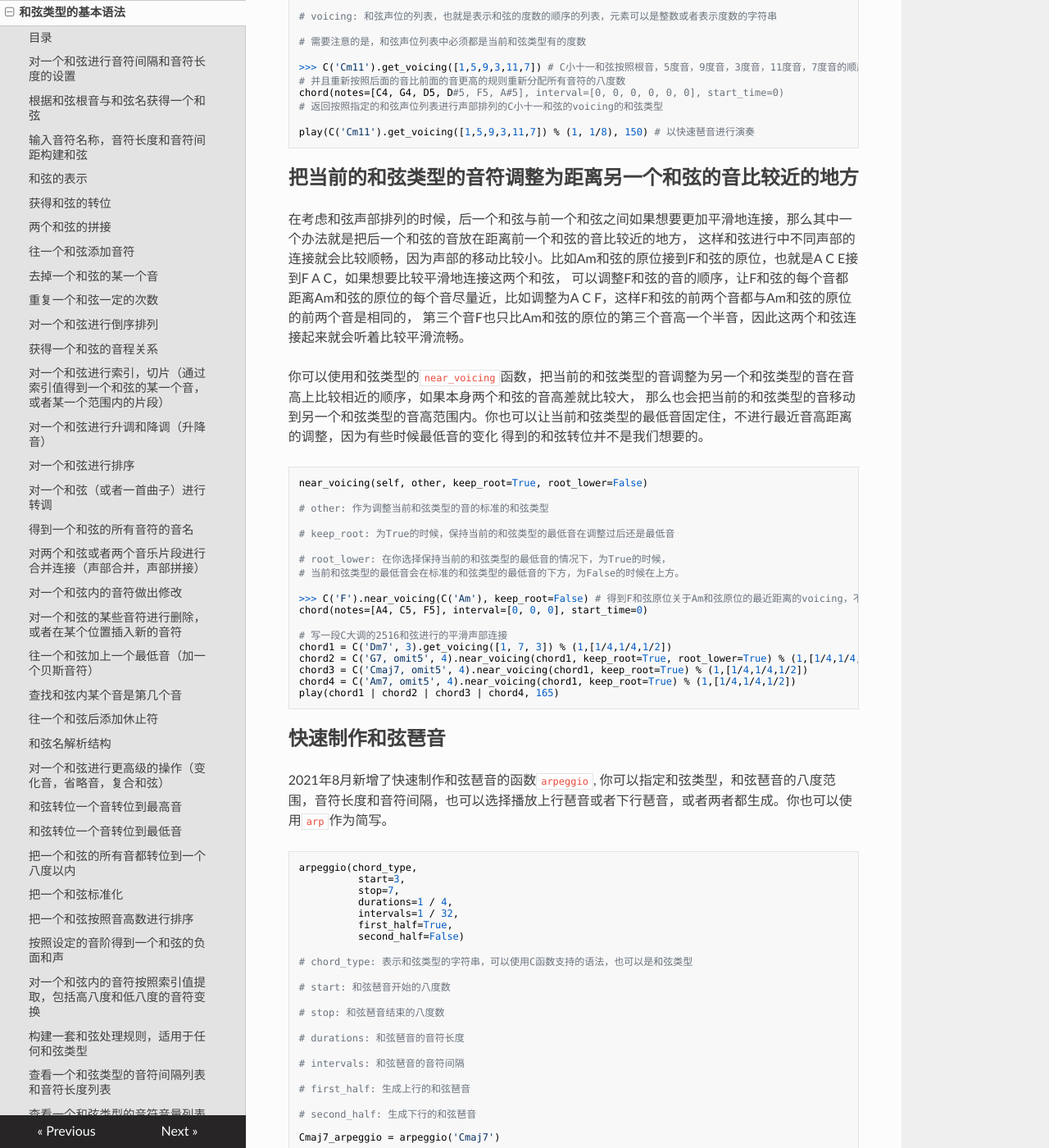
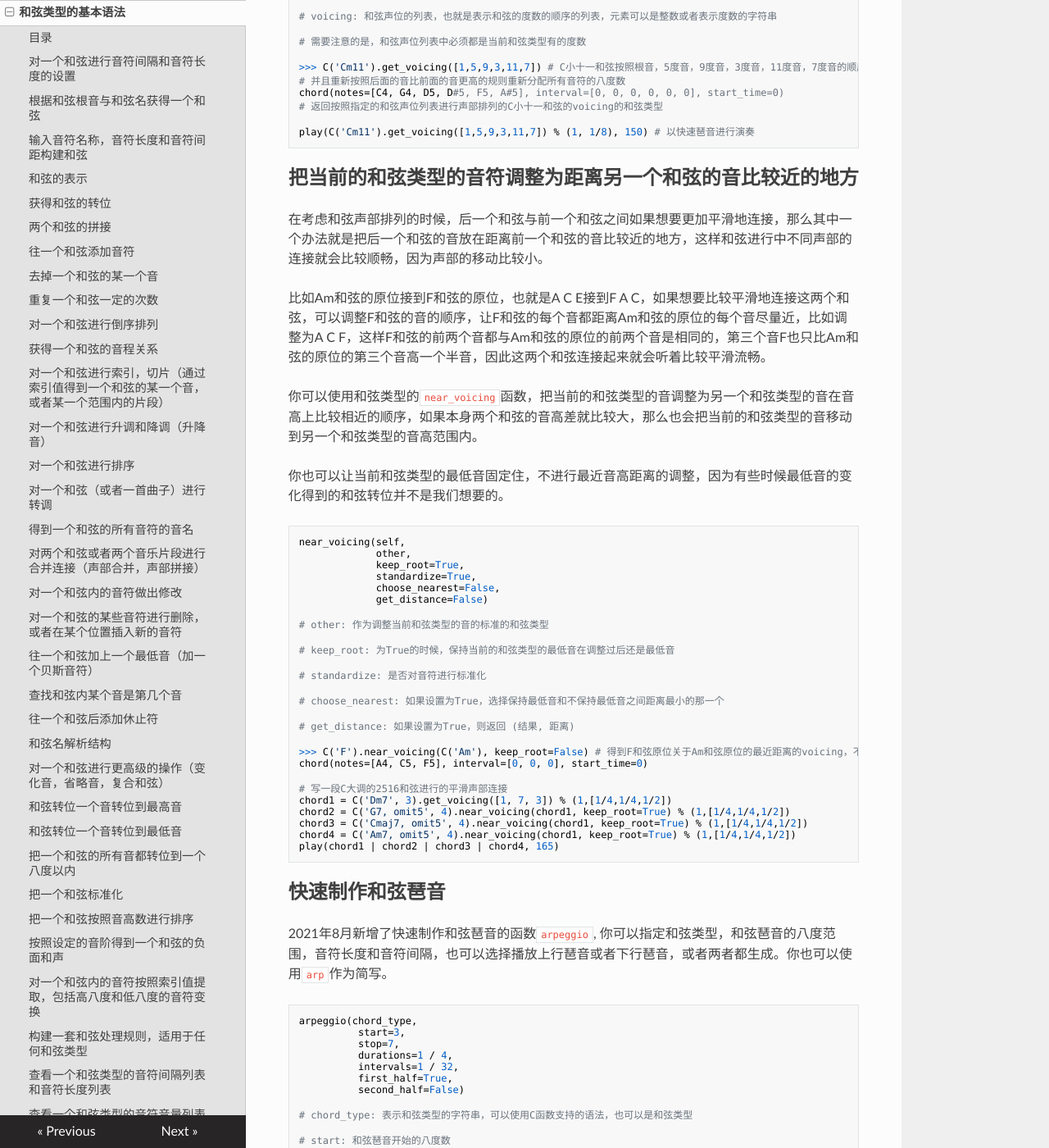
Before and after one commit to Rainbow-Dreamer/musicpy_docs_zh_CN, an MkDocs documentation site: the page built from docs/Basic syntax of chord type.md, in a window 1280 px wide and 1400 px high, scrolled down 35684 px. Shown: the whole window at 82% size. Built offline with MkDocs 1.6.1, drawn with Linux system fonts in a browser that asks for light colours; nearby versions of some CDN libraries.

Commit message:
Update Basic syntax of chord type.md

````diff
--- a/docs/Basic syntax of chord type.md
+++ b/docs/Basic syntax of chord type.md
@@ -1775,31 +1775,38 @@ play(C('Cm11').get_voicing([1,5,9,3,11,7]) % (1, 1/8), 150) # 以快速琶音进
 
 ## 把当前的和弦类型的音符调整为距离另一个和弦的音比较近的地方
 
-在考虑和弦声部排列的时候，后一个和弦与前一个和弦之间如果想要更加平滑地连接，那么其中一个办法就是把后一个和弦的音放在距离前一个和弦的音比较近的地方，
-这样和弦进行中不同声部的连接就会比较顺畅，因为声部的移动比较小。比如Am和弦的原位接到F和弦的原位，也就是A C E接到F A C，如果想要比较平滑地连接这两个和弦，
-可以调整F和弦的音的顺序，让F和弦的每个音都距离Am和弦的原位的每个音尽量近，比如调整为A C F，这样F和弦的前两个音都与Am和弦的原位的前两个音是相同的，
-第三个音F也只比Am和弦的原位的第三个音高一个半音，因此这两个和弦连接起来就会听着比较平滑流畅。
-
-你可以使用和弦类型的`near_voicing`函数，把当前的和弦类型的音调整为另一个和弦类型的音在音高上比较相近的顺序，如果本身两个和弦的音高差就比较大，
-那么也会把当前的和弦类型的音移动到另一个和弦类型的音高范围内。你也可以让当前和弦类型的最低音固定住，不进行最近音高距离的调整，因为有些时候最低音的变化
-得到的和弦转位并不是我们想要的。
-
-```python
-near_voicing(self, other, keep_root=True, root_lower=False)
+在考虑和弦声部排列的时候，后一个和弦与前一个和弦之间如果想要更加平滑地连接，那么其中一个办法就是把后一个和弦的音放在距离前一个和弦的音比较近的地方，这样和弦进行中不同声部的连接就会比较顺畅，因为声部的移动比较小。
+
+比如Am和弦的原位接到F和弦的原位，也就是A C E接到F A C，如果想要比较平滑地连接这两个和弦，可以调整F和弦的音的顺序，让F和弦的每个音都距离Am和弦的原位的每个音尽量近，比如调整为A C F，这样F和弦的前两个音都与Am和弦的原位的前两个音是相同的，第三个音F也只比Am和弦的原位的第三个音高一个半音，因此这两个和弦连接起来就会听着比较平滑流畅。
+
+你可以使用和弦类型的`near_voicing`函数，把当前的和弦类型的音调整为另一个和弦类型的音在音高上比较相近的顺序，如果本身两个和弦的音高差就比较大，那么也会把当前的和弦类型的音移动到另一个和弦类型的音高范围内。
+
+你也可以让当前和弦类型的最低音固定住，不进行最近音高距离的调整，因为有些时候最低音的变化得到的和弦转位并不是我们想要的。
+
+```python
+near_voicing(self,
+             other,
+             keep_root=True,
+             standardize=True,
+             choose_nearest=False,
+             get_distance=False)
 
 # other: 作为调整当前和弦类型的音的标准的和弦类型
 
 # keep_root: 为True的时候，保持当前的和弦类型的最低音在调整过后还是最低音
 
-# root_lower: 在你选择保持当前的和弦类型的最低音的情况下，为True的时候，
-# 当前和弦类型的最低音会在标准的和弦类型的最低音的下方，为False的时候在上方。
+# standardize: 是否对音符进行标准化
+
+# choose_nearest: 如果设置为True，选择保持最低音和不保持最低音之间距离最小的那一个
+
+# get_distance: 如果设置为True，则返回 (结果, 距离)
 
 >>> C('F').near_voicing(C('Am'), keep_root=False) # 得到F和弦原位关于Am和弦原位的最近距离的voicing，不保持最低音
 chord(notes=[A4, C5, F5], interval=[0, 0, 0], start_time=0)
 
 # 写一段C大调的2516和弦进行的平滑声部连接
 chord1 = C('Dm7', 3).get_voicing([1, 7, 3]) % (1,[1/4,1/4,1/2])
-chord2 = C('G7, omit5', 4).near_voicing(chord1, keep_root=True, root_lower=True) % (1,[1/4,1/4,1/2])
+chord2 = C('G7, omit5', 4).near_voicing(chord1, keep_root=True) % (1,[1/4,1/4,1/2])
 chord3 = C('Cmaj7, omit5', 4).near_voicing(chord1, keep_root=True) % (1,[1/4,1/4,1/2])
 chord4 = C('Am7, omit5', 4).near_voicing(chord1, keep_root=True) % (1,[1/4,1/4,1/2])
 play(chord1 | chord2 | chord3 | chord4, 165)
````
